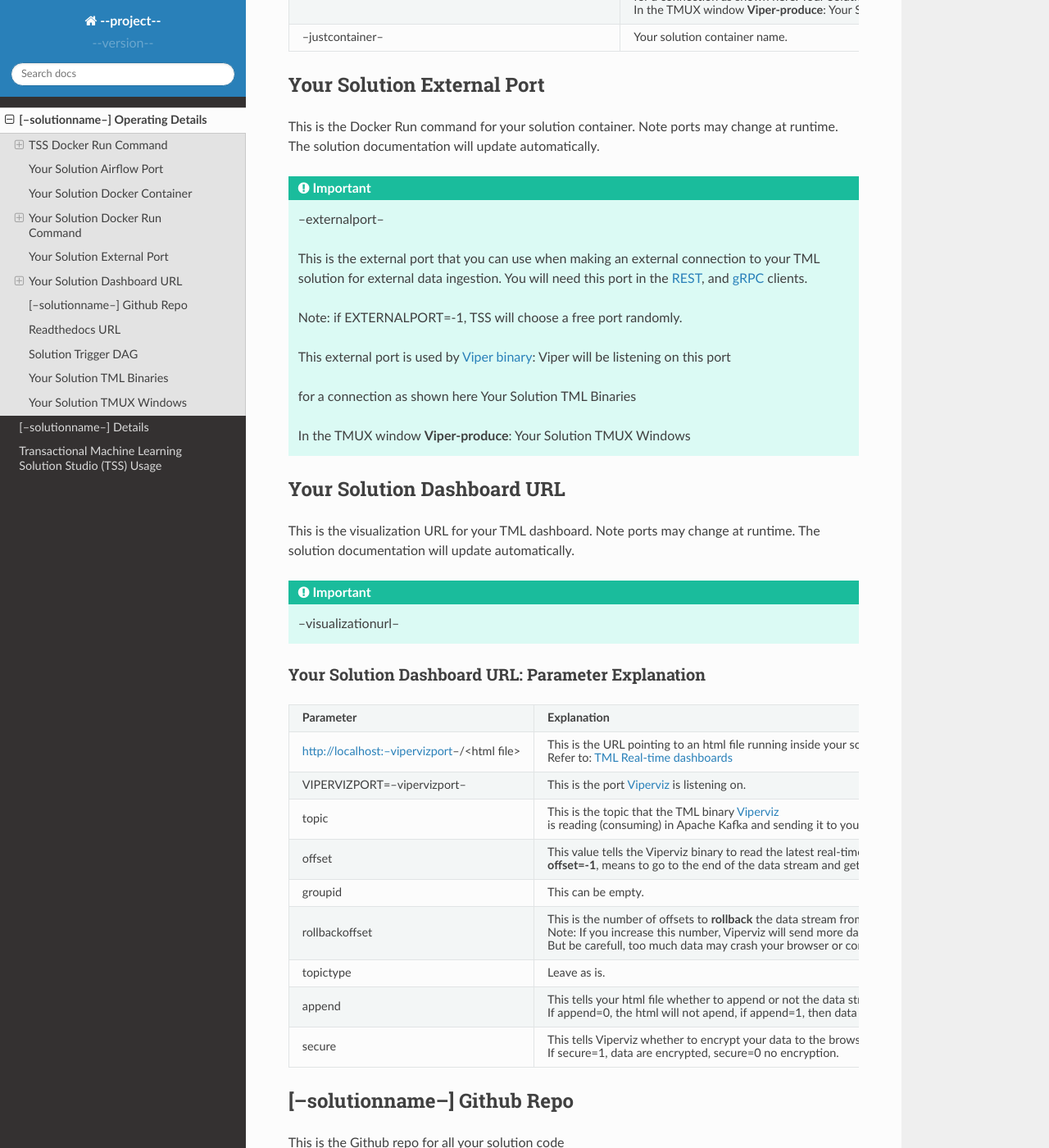
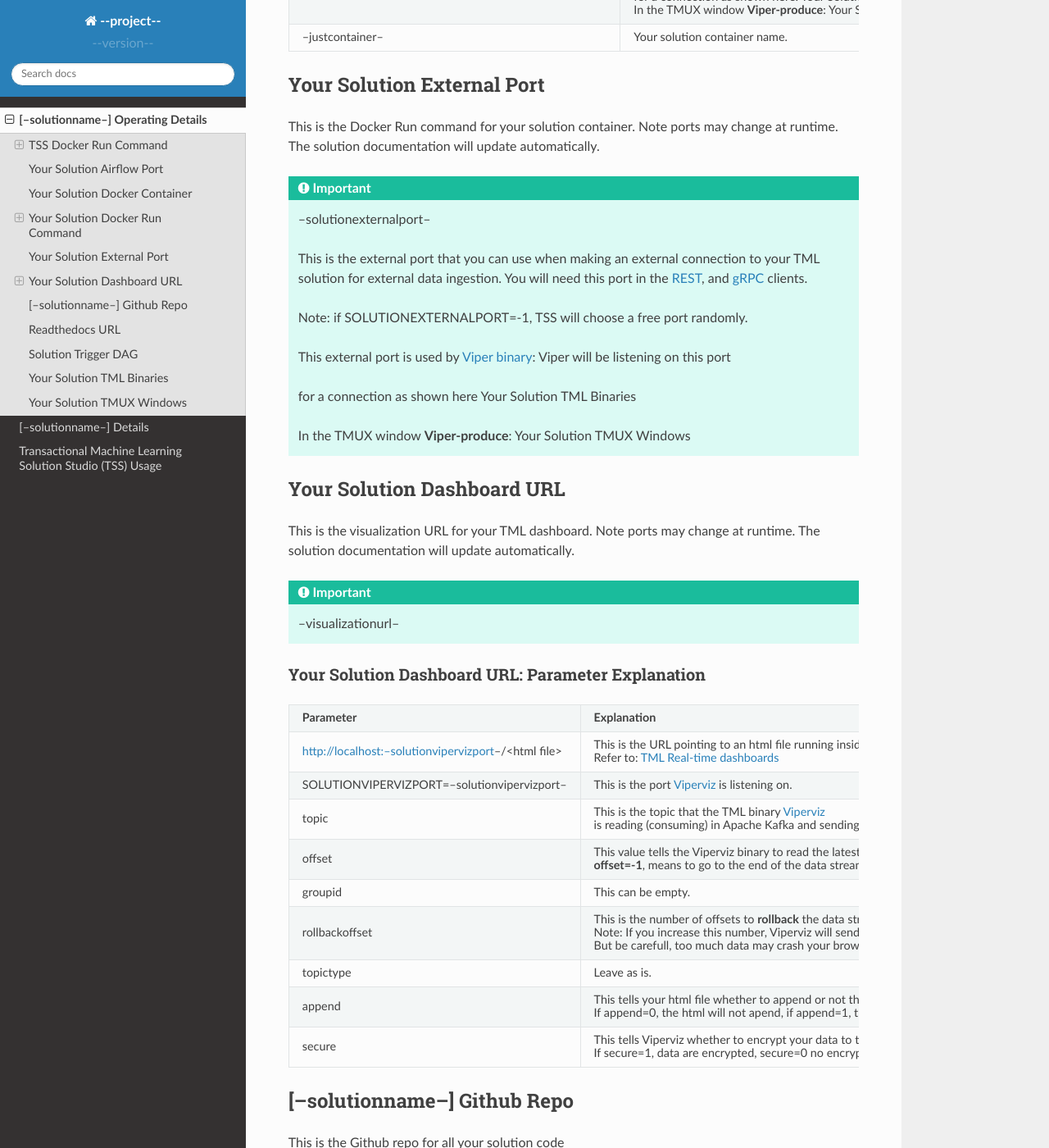
Before and after one commit to vanesalcb06/tssproject2-2b5c, a Sphinx documentation site: the page built from docs/source/operating.rst, in a window 1280 px wide and 1400 px high, scrolled down 4029 px. Shown: the whole window at 82% size. Built offline with Sphinx 7.4.7 and the Read the Docs theme 2.0.0, drawn with Linux system fonts in a browser that asks for light colours.

Commit message:
Update operating.rst

```diff
--- a/docs/source/operating.rst
+++ b/docs/source/operating.rst
@@ -232,11 +232,11 @@ Your Solution External Port
 This is the Docker Run command for your solution container.  Note ports may change at runtime. The solution documentation will update automatically.
 
 .. important::
-   --externalport--
+   --solutionexternalport--
 
    This is the external port that you can use when making an external connection to your TML solution for external data ingestion.  You will need this port in the `REST <https://tml.readthedocs.io/en/latest/tmlbuilds.html#step-3b-i-rest-api-client>`_, and `gRPC <https://tml.readthedocs.io/en/latest/tmlbuilds.html#step-3c-i-grpc-api-client>`_ clients.
 
-   Note: if EXTERNALPORT=-1, TSS will choose a free port randomly.
+   Note: if SOLUTIONEXTERNALPORT=-1, TSS will choose a free port randomly.
 
    This external port is used by `Viper binary <https://tml.readthedocs.io/en/latest/usage.html>`_: Viper will be listening on this port
 
@@ -258,11 +258,11 @@ Your Solution Dashboard URL: Parameter Explanation
 
    * - **Parameter**
      - **Explanation**
-   * - http://localhost:--vipervizport--/<html file>
+   * - http://localhost:--solutionvipervizport--/<html file>
      - This is the URL pointing to an html file running inside your solution container.
 
        Refer to: `TML Real-time dashboards <https://tml.readthedocs.io/en/latest/dashboards.html>`_
-   * - VIPERVIZPORT=--vipervizport--
+   * - SOLUTIONVIPERVIZPORT=--solutionvipervizport--
      - This is the port `Viperviz <https://tml.readthedocs.io/en/latest/usage.html>`_ is listening on.
    * - topic
      - This is the topic that the TML binary `Viperviz <https://tml.readthedocs.io/en/latest/usage.html>`_
```
